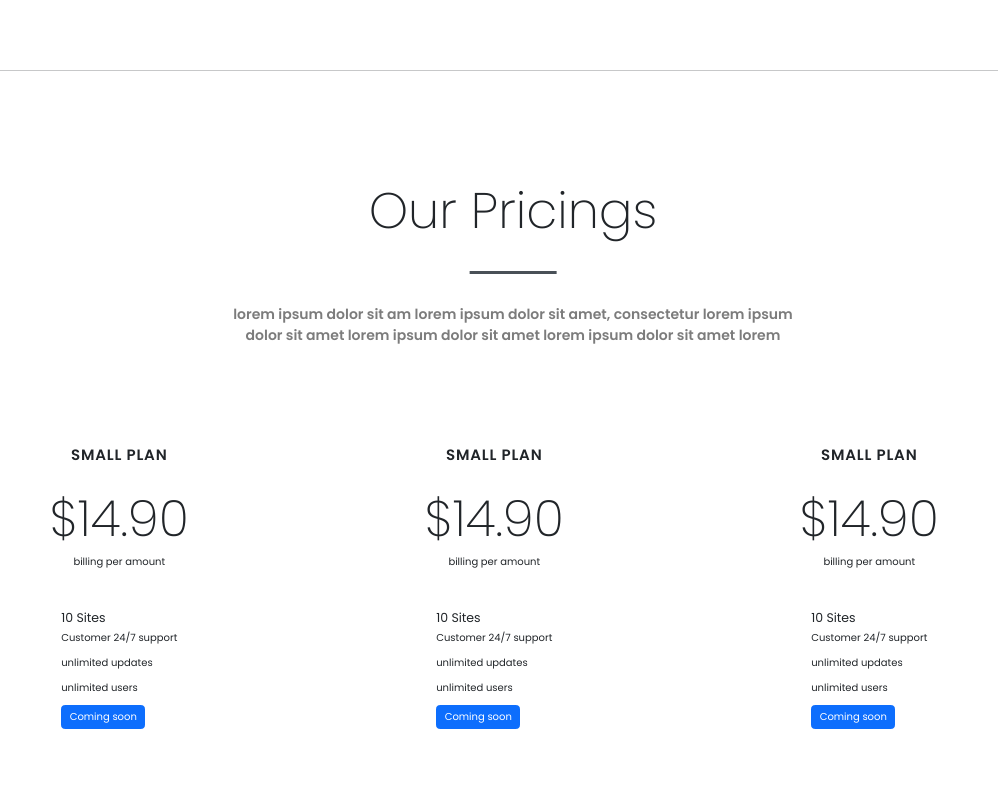
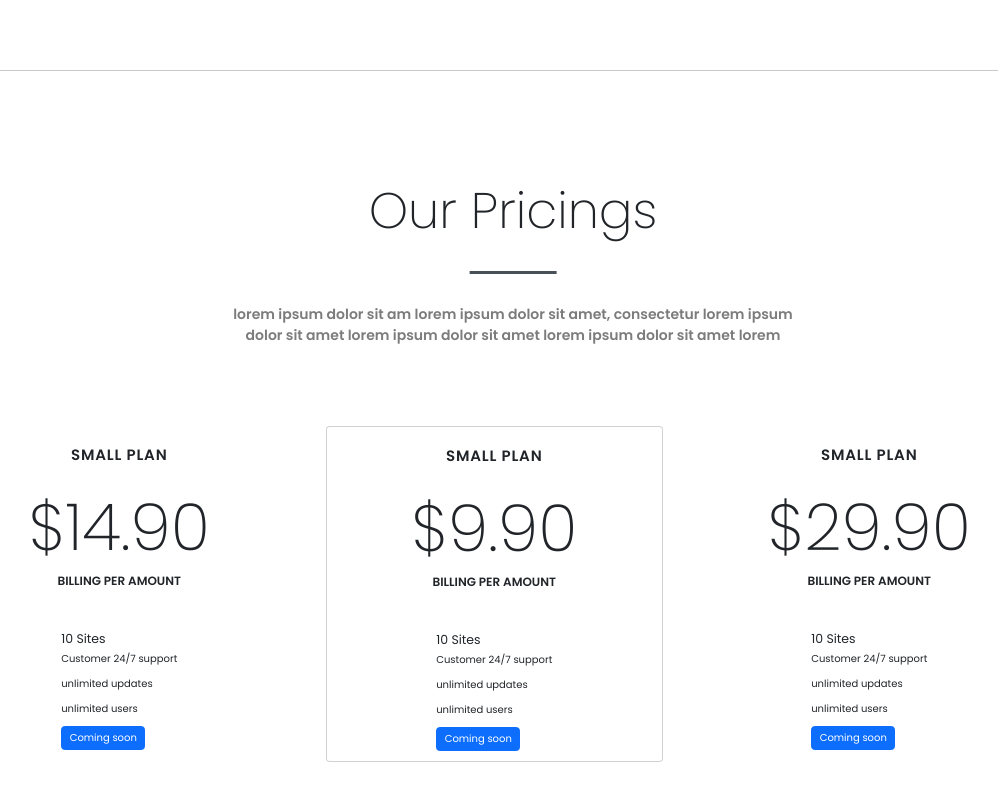
Before and after one commit to Rishi-CloudIn/Demo-porfolio, a React (Create React App) app: page / in a window 1280 px wide. Shown: the part 1633-2433 px from the top of the page, without its empty margins (127-1125 px from the left). Built offline with nearby package versions, Linux system fonts and the light colour scheme.

Commit message:
added build

```diff
--- a/src/components/Pricing/Pricing.js
+++ b/src/components/Pricing/Pricing.js
@@ -18,7 +18,7 @@
           <div className="card-group">
             {/* <div className="col">   */}
             <div className="col">
-  <div className="card card-1">
+            <div className="card card-1">
                   <h4 className='pricing-plan-heading'>small plan</h4>
                   <h1 className='pricing-amount'>$14.90</h1>
                   <p className="card-text pricing-amount-subtext">billing per amount</p>
@@ -36,9 +36,9 @@
 
               {/* <div className="col">   */}
             <div className="col">
-  <div className="card card-1">
+            <div className="card card-unique">
                   <h4 className='pricing-plan-heading'>small plan</h4>
-                  <h1 className='pricing-amount'>$14.90</h1>
+                  <h1 className='pricing-amount'>$9.90</h1>
                   <p className="card-text pricing-amount-subtext">billing per amount</p>
                   <hr />
                 <div className="card-body">
@@ -51,10 +51,12 @@
             {/* </div> */}
             </div>
             </div>  {/* <div className="col">   */}
+
+
             <div className="col">
-  <div className="card card-1">
+            <div className="card card-1">
                   <h4 className='pricing-plan-heading'>small plan</h4>
-                  <h1 className='pricing-amount'>$14.90</h1>
+                  <h1 className='pricing-amount'>$29.90</h1>
                   <p className="card-text pricing-amount-subtext">billing per amount</p>
                   <hr />
                 <div className="card-body">
@@ -68,12 +70,7 @@
             </div>
             </div>
 
-
-
-
           </div>
-
-
         </div>
         </div>
 
--- a/src/components/Pricing/pricing.css
+++ b/src/components/Pricing/pricing.css
@@ -43,8 +43,8 @@
   .card-1 {
     align-items: center;
     height: auto;
-  width: 90% !important;
-  border: none !important;
+    width: 90% !important;
+    border: none !important;
   }
 
   .pricing-plan-heading {
@@ -55,7 +55,20 @@
   }
 
   .pricing-amount {
-    font-size: 5rem;
+    font-size: 6.5rem;
     font-weight: 200;
     margin-top: 20px;
   }
+
+  .card-unique {
+    align-items: center;
+    height: auto;
+    width: 90% !important;
+  }
+
+  .pricing-amount-subtext{
+    font-size: 1.2rem;
+    font-weight: 600;
+    letter-spacing: 0.5;
+    text-transform: uppercase;
+  }
```
